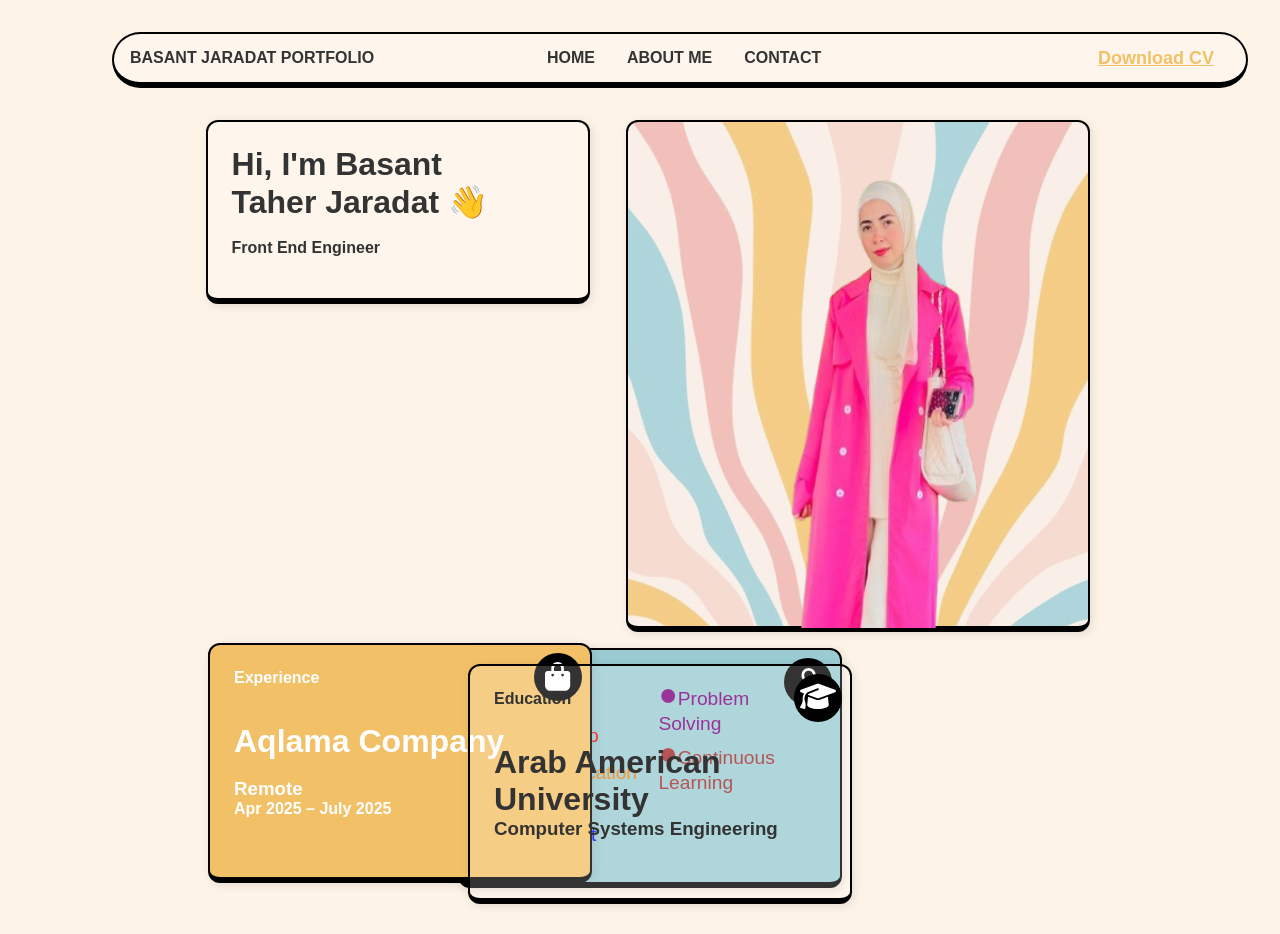
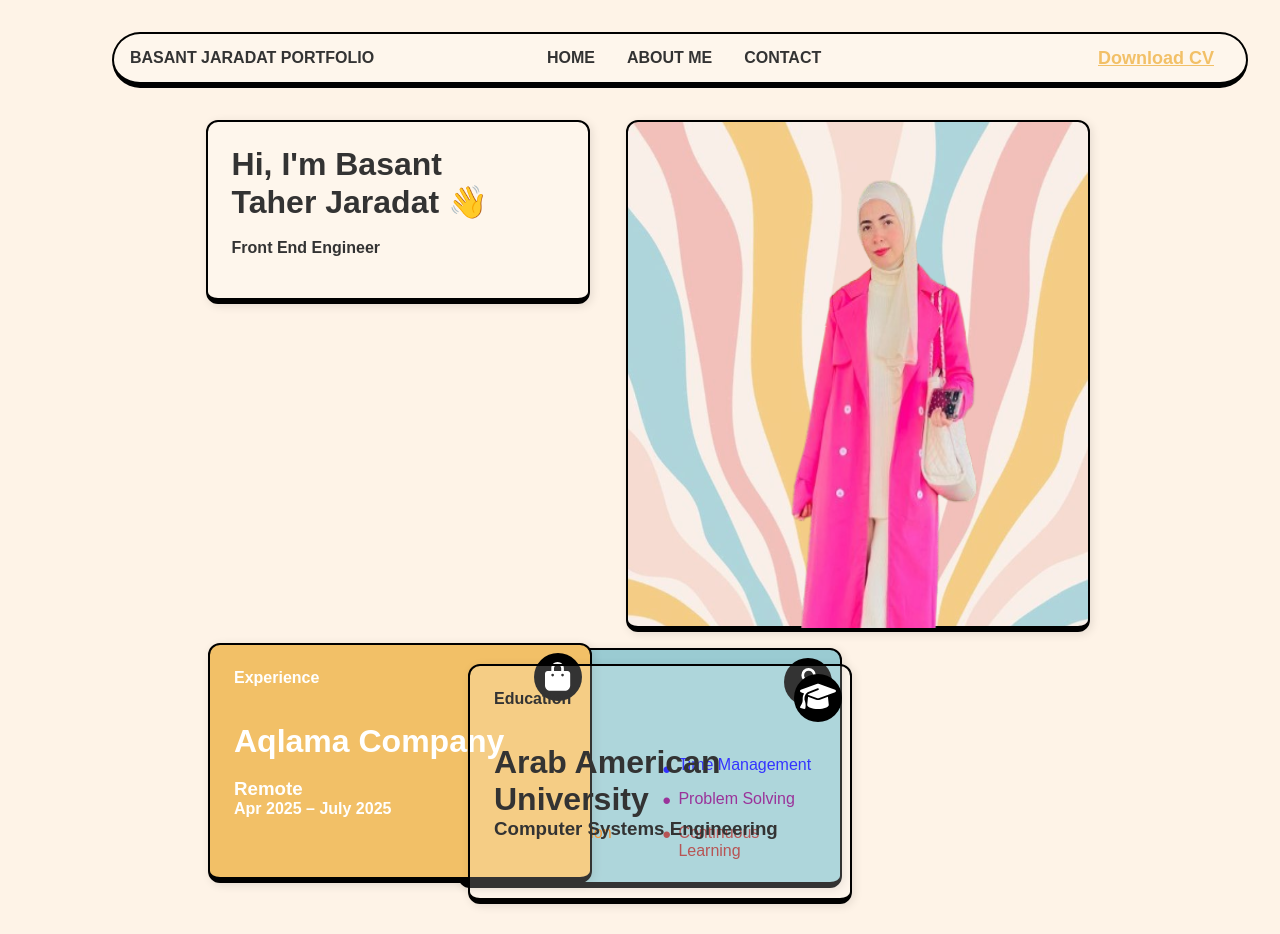
Before and after one commit to basantjaradat/Portfolio, a Next.js app: page / in a window 1280 px wide. Shown: the top 934 px of the page. Built offline with nearby package versions, Linux system fonts and the light colour scheme.

Commit message:
Update home.css

```diff
--- a/src/styles/home.css
+++ b/src/styles/home.css
@@ -143,8 +143,15 @@ body {
 }
 
 .skills-card:hover {
-    transform: translateY(-8px);
-    box-shadow: 4px 6px 20px rgba(0, 0, 0, 0.35);
+    transform: translateY(-5px);
+    box-shadow: 0 12px 28px rgba(0, 0, 0, 0.15);
+}
+
+.skills-header {
+    display: flex;
+    justify-content: space-between;
+    align-items: center;
+    margin-bottom: 1.5rem;
 }
 
 .skills-icon {
@@ -164,18 +171,28 @@ body {
     transition: color 0.3s ease;
 }
 
-.skills-card ul {
+.skills-list {
     list-style: none;
-    font-size: larger;
+    padding: 0;
+    margin: 0;
     column-count: 2;
-    column-gap: 1rem;
-    margin-top: -1rem;
+    column-gap: 1.5rem;
+    font-size: 1rem;
+    margin-top: 4rem;
 }
 
-.skills-card li::before {
-    content: '●';
-    font-size: 2rem;
-    row-gap: 2rem;
+.skills-list li {
+    margin-bottom: 1rem;
+    position: relative;
+    padding-left: 1rem;
+}
+
+.skills-list li::before {
+    content: '•';
+    position: absolute;
+    left: 0;
+    font-size: 1.5rem;
+    top: -0.2rem;
 }
 
 .exp-card {
```
